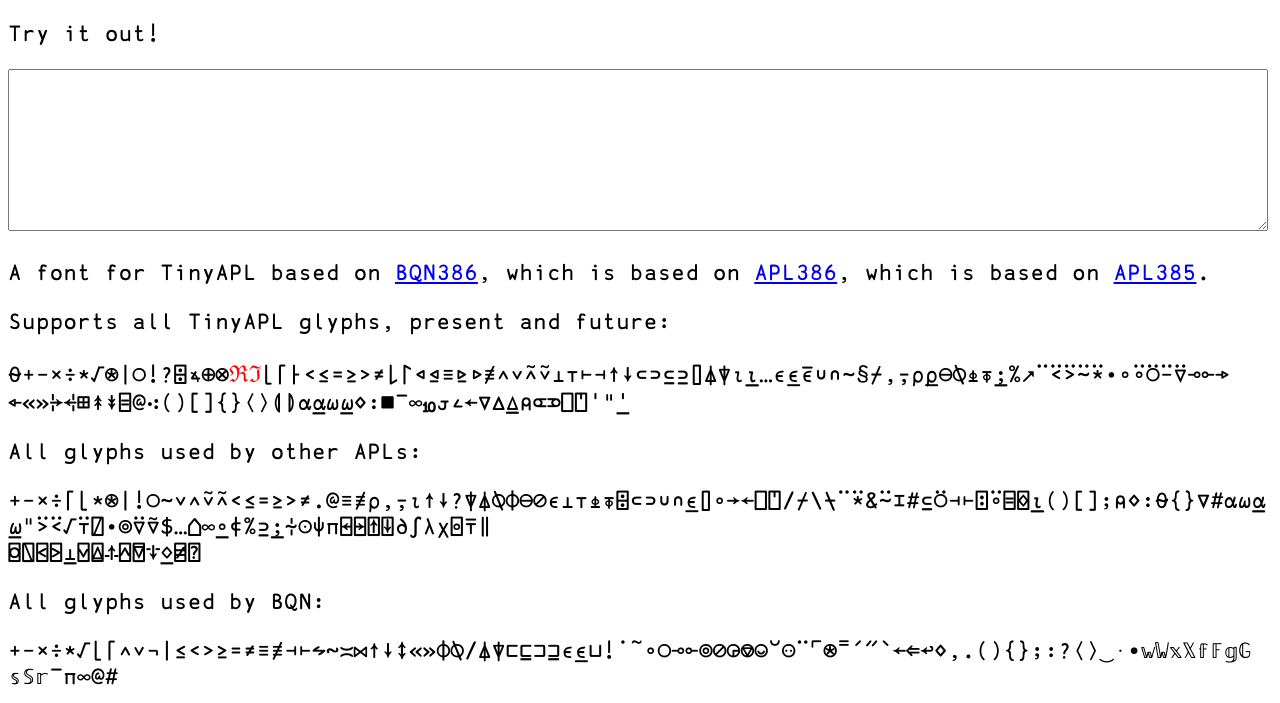
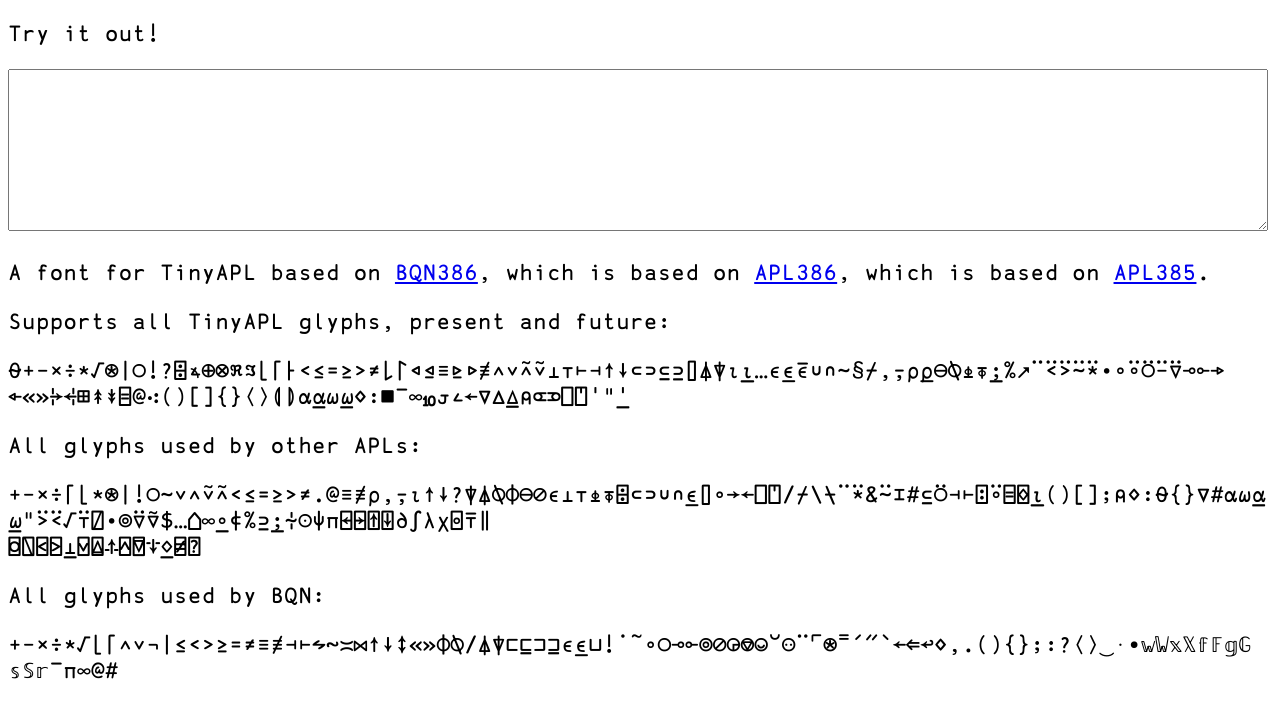
Before and after one commit to RubenVerg/tinyapl386, a plain HTML site: page index.html in a window 1280 px wide. Shown: the part 86-789 px from the top of the page. Drawn offline with Linux system fonts and the light colour scheme.

Commit message:
Add Real and Imaginary glyphs

```diff
--- a/index.html
+++ b/index.html
@@ -43,7 +43,7 @@
 
 	<p>Supports all TinyAPL glyphs, present and future:</p>
 
-	<div class="showcase">⍬+-×÷*√⍟|○!?⌹∡⊕⊗<span class="not">ℜ</span><span class="not">ℑ</span>⌊⌈⸠&lt;≤=≥&gt;≠⇂↾⊲⊴≡⊵⊳≢∧∨⍲⍱⊥⊤⊢⊣↑↓⊂⊃⊆⊇⌷⍋⍒⍳⍸…∊⍷⋷∪∩~§⌿,⍪⍴ϼ⊖⍉⍎⍕⍮%↗¨ᑈᐵ⍨⍣∙∘⍤⍥⸚⍢⊸⟜⇾⇽«»⍆⍅⊞↟↡⌸@⁖()[]{}⟨⟩⦅⦆⍺⍶⍵⍹⋄:■¯∞⏨ᴊ∠←∇∆⍙⍝⟃⟄⎕⍞'"⍘</div>
+	<div class="showcase">⍬+-×÷*√⍟|○!?⌹∡⊕⊗ℜℑ⌊⌈⸠&lt;≤=≥&gt;≠⇂↾⊲⊴≡⊵⊳≢∧∨⍲⍱⊥⊤⊢⊣↑↓⊂⊃⊆⊇⌷⍋⍒⍳⍸…∊⍷⋷∪∩~§⌿,⍪⍴ϼ⊖⍉⍎⍕⍮%↗¨ᑈᐵ⍨⍣∙∘⍤⍥⸚⍢⊸⟜⇾⇽«»⍆⍅⊞↟↡⌸@⁖()[]{}⟨⟩⦅⦆⍺⍶⍵⍹⋄:■¯∞⏨ᴊ∠←∇∆⍙⍝⟃⟄⎕⍞'"⍘</div>
 
 	<p>All glyphs used by other APLs:</p>
 
```
Also changed, not shown: TinyAPL386.svg, TinyAPL386.ttf, glyphs/imaginary.svg (added), glyphs/real.svg (added), 1 other file.
